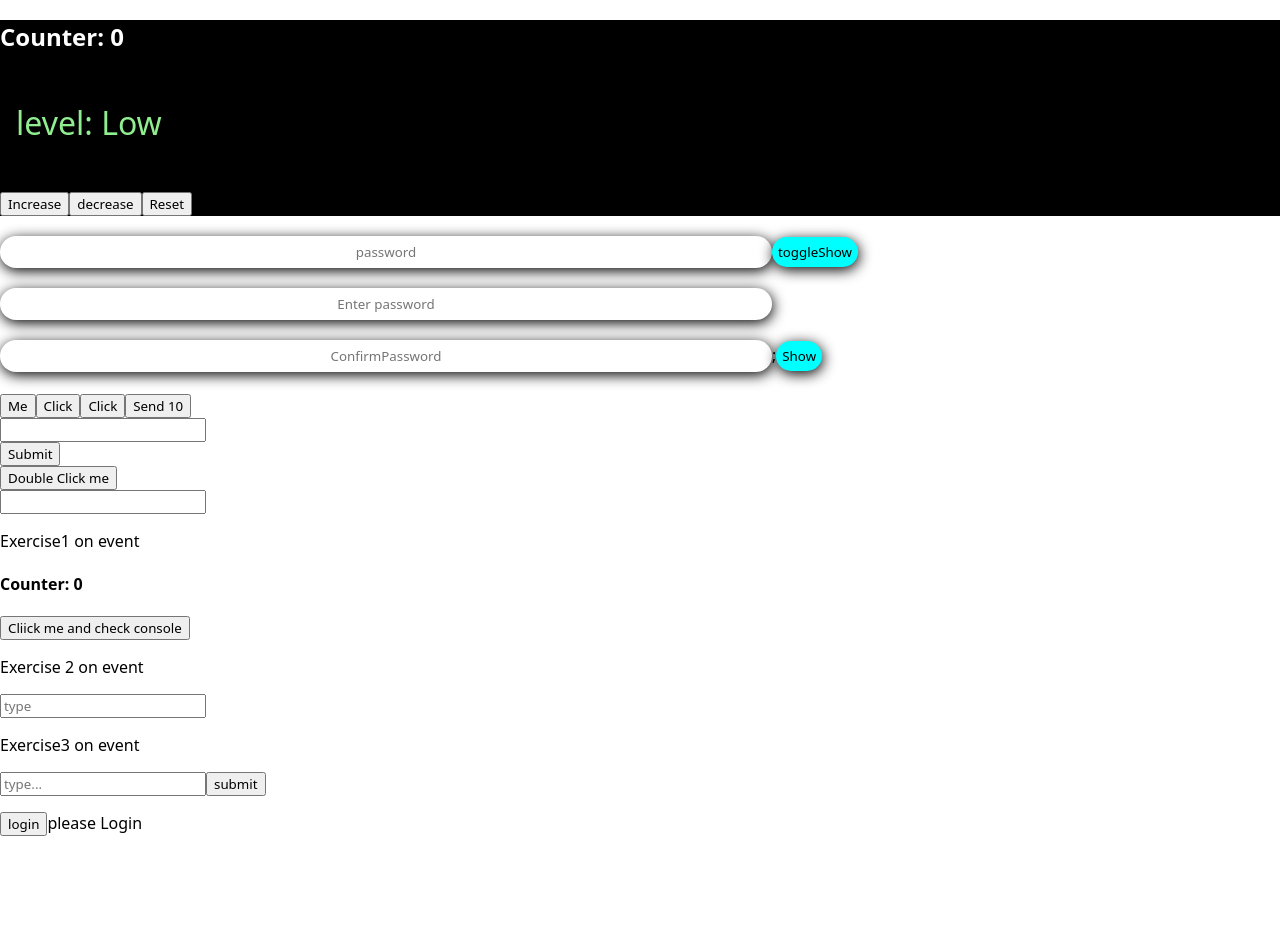
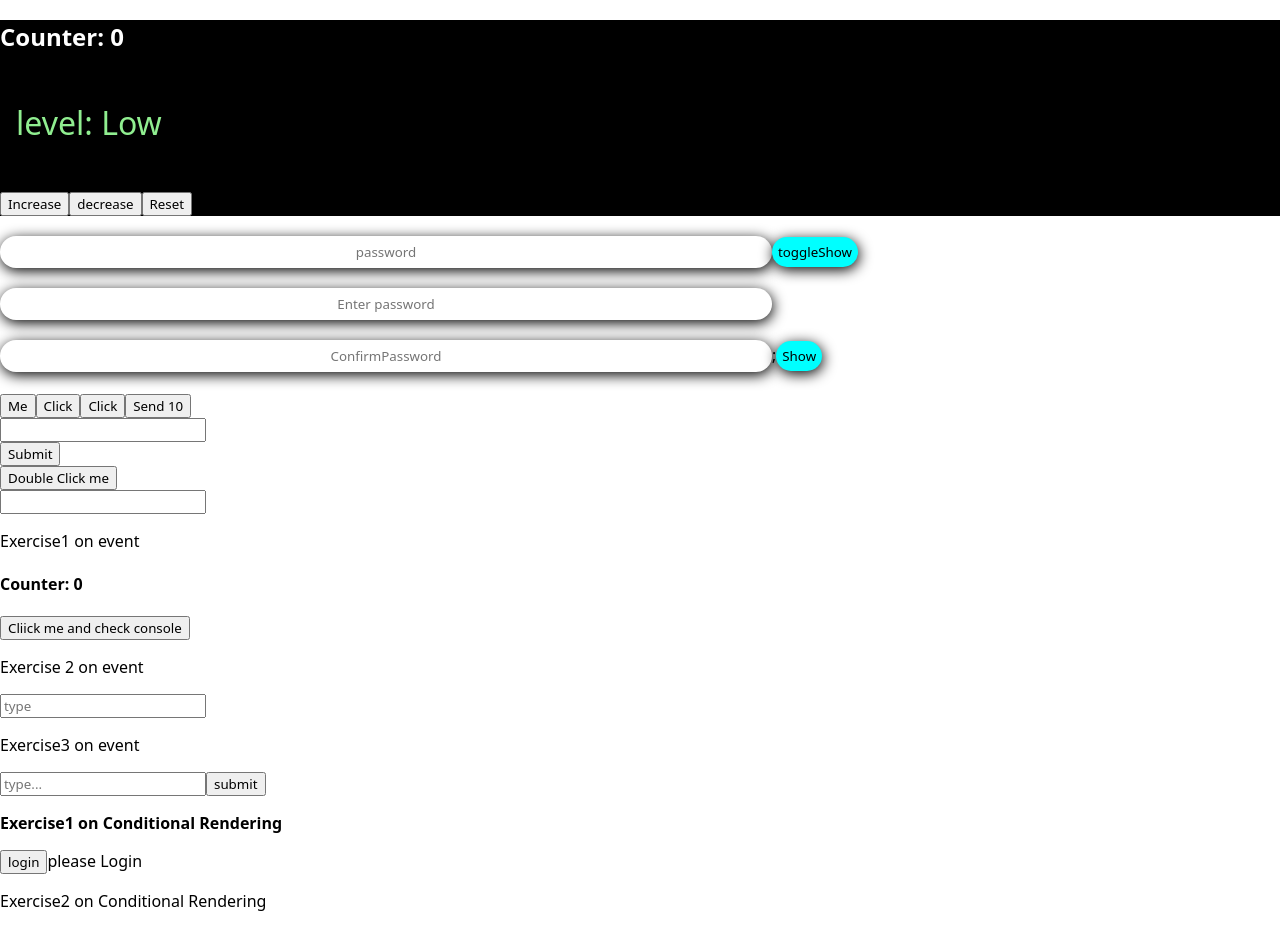
Before and after one commit to caleroedwarn-prog/my-app, a React (Create React App) app: page / in a window 1280 px wide. Shown: the top 926 px of the page. Before the commit the page ends 836 px from the top, so only its background shows below. Built offline with nearby package versions, Linux system fonts and the light colour scheme.

Commit message:
execise 3 on Conditional Rendering

```diff
--- a/src/App.js
+++ b/src/App.js
@@ -10,6 +10,7 @@ import HandleClick from "./E-Exercise1";
 import HandleAlert from "./E-Exercise2";
 import HandleClicks from "./E-Exercise3";
 import ConditionalRendering from "./CR-exercise1";
+import Rendering from "./CR-Exercise2";
 function App() {
   return (
     <div>
@@ -26,7 +27,8 @@ function App() {
       <HandleClick /><br />
       <HandleAlert /><br />
       <HandleClicks />
-      <ConditionalRendering />
+      <ConditionalRendering /><br />
+      <Rendering />
     </div>
   );
 }
--- /dev/null
+++ b/src/CR-Exercise2.jsx
@@ -0,0 +1,27 @@
+import { useState } from "react";
+function Rendering(){
+    const [age, setAge] = useState("");
+    let message;
+    if(age !== ""){
+        if(age >= 18){
+            message = "You are an Adult";
+        }else {
+            if(age < 18){
+                message = "You are a Minor";
+            }else{
+                setAge("");
+            }
+        }
+    }
+    return(
+        <>
+        <p>Exercise2 on Conditional Rendering</p>
+        <input type="number"
+        value={age}
+        onChange={(e) => setAge(e.target.value)}
+        />
+        <p>{message}</p>
+        </>
+    );
+}
+export default Rendering;
--- a/src/CR-exercise1.jsx
+++ b/src/CR-exercise1.jsx
@@ -4,6 +4,7 @@ function ConditionalRendering(){
     const [isLoggedIn, setIsLoggedIn] = useState(false);
     return (
       <>
+      <p><strong>Exercise1 on Conditional Rendering</strong></p>
         <button type onClick={() => setIsLoggedIn((prev) => !prev)}>
           {isLoggedIn ? "logout" : "login"}
         </button>
```
